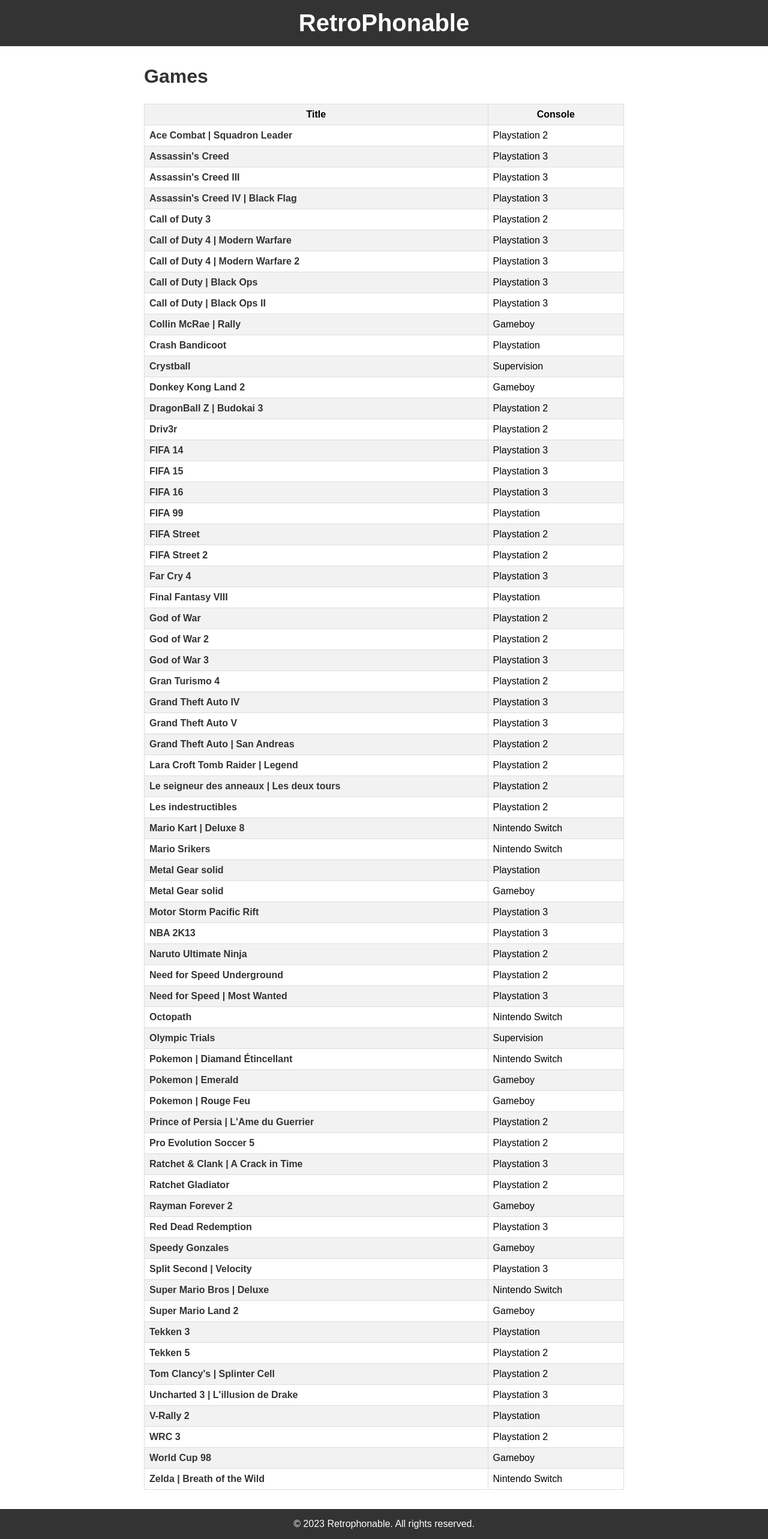
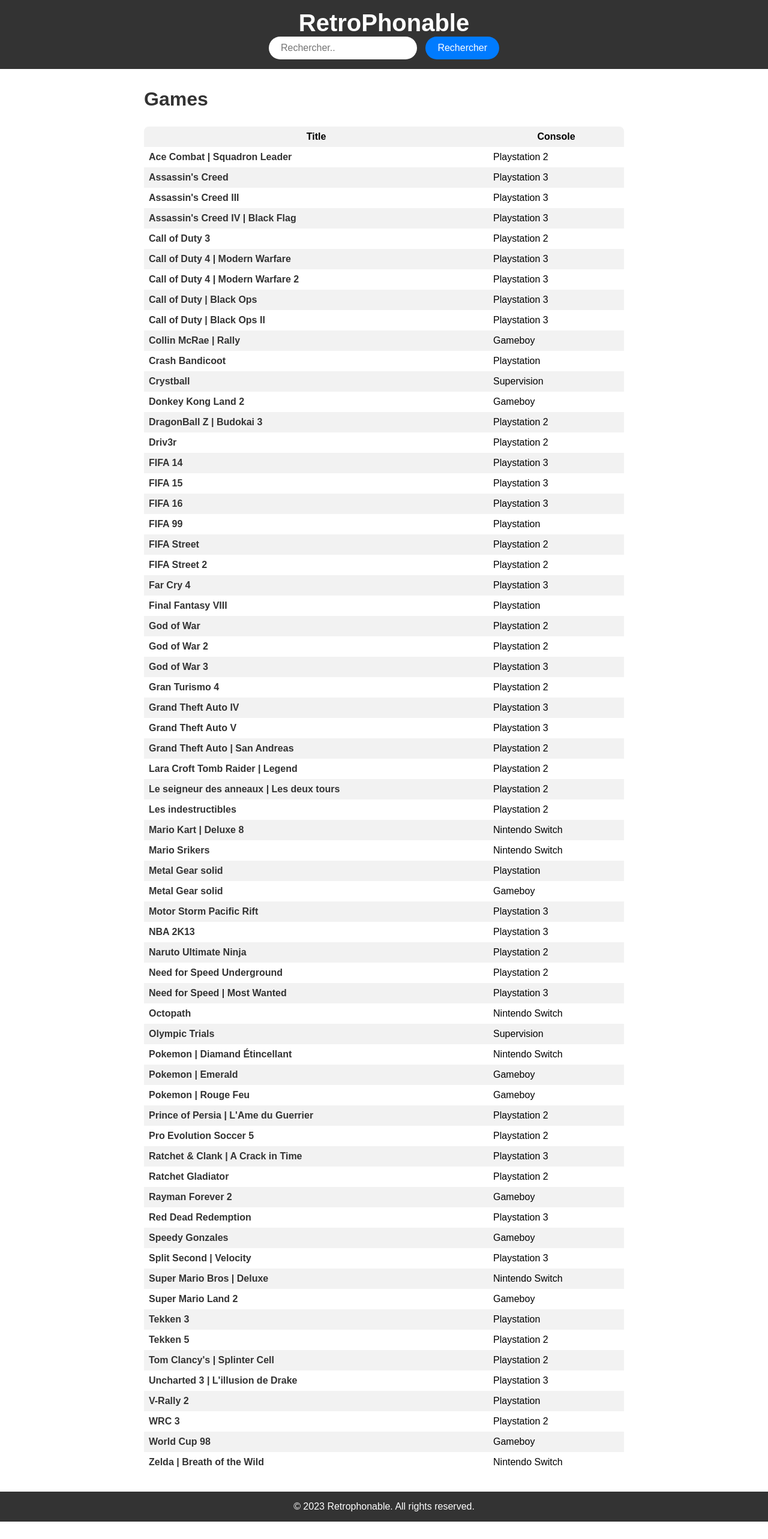
Before and after one commit to MazePaul/RetroPhonable, a Django app: page /library/ in a window 1280 px wide. Shown: the whole page at 60% size. After the commit the page ends 2537 px from the top, so only its background shows below. Run offline with Django 4.2, Linux system fonts and the light colour scheme; data comes from the database, SQL or seed files in the repository.

Commit message:
Ajout de la fonction recherche

```diff
--- a/Retrophonable/Retrophonable/urls.py
+++ b/Retrophonable/Retrophonable/urls.py
@@ -16,5 +16,5 @@ from django.urls import path, include
 
 urlpatterns = [
     path('admin/', admin.site.urls),
-    path("library/", include("library.urls")),
+    path("library/", include("library.urls", namespace='library')),
 ]
--- a/Retrophonable/library/templates/library/index.html
+++ b/Retrophonable/library/templates/library/index.html
@@ -63,7 +63,7 @@
     th, td {
       text-align: left;
       padding: 8px;
-      border: 1px solid #ddd;
+      #border: 1px solid #ddd;
     }
 
     th {
@@ -73,6 +73,19 @@
 
     tr:nth-child(even) {
       background-color: #f2f2f2;
+    }
+
+    tr:first-child th:first-child {
+        border-top-left-radius: 8px;
+    }
+    tr:first-child th:last-child {
+        border-top-right-radius: 8px;
+    }
+    tr:last-child td:first-child {
+        border-bottom-left-radius: 8px;
+    }
+    tr:last-child td:last-child {
+        border-bottom-right-radius: 8px;
     }
 
     /* Media queries */
@@ -96,11 +109,43 @@
         font-size: 0.9em;
       }
     }
+
+    #searchbar
+    .search-box {
+      display: flex;
+      justify-content: center;
+      align-items: center;
+    }
+
+    .search-box input[type="text"] {
+      border: none;
+      border-radius: 20px;
+      padding: 10px 20px;
+      font-size: 16px;
+      margin-right: 10px;
+    }
+
+    .search-box button[type="submit"] {
+      border: none;
+      border-radius: 20px;
+      padding: 10px 20px;
+      font-size: 16px;
+      background-color: #007bff;
+      color: #fff;
+      cursor: pointer;
+    }
   </style>
 </head>
 <body>
   <header>
     <h1>RetroPhonable</h1>
+    <div class="search-box">
+      <form method="POST" action="{% url 'library:ButtonSearch' %}">
+        {% csrf_token %}
+        <input type="text" placeholder="Rechercher.." name="search_query" value="{{ search_query }}">
+        <button type="submit" name="recherche">Rechercher</button>
+      </form>
+    </div>
   </header>
 
   <main>
--- a/Retrophonable/library/urls.py
+++ b/Retrophonable/library/urls.py
@@ -1,8 +1,11 @@
 from django.urls import path
+from . import views
+from .views import ButtonSearch
 
-from . import views
+app_name='library'
 
 urlpatterns = [
     path("", views.GameListView, name="gamelist"),
+    path('search/', ButtonSearch, name='ButtonSearch'),
     path("<int:game_id>", views.GameDetailView, name="gamedetails"),
 ]
--- a/Retrophonable/library/views.py
+++ b/Retrophonable/library/views.py
@@ -1,9 +1,9 @@
 from django.shortcuts import get_object_or_404, render
-from django.http import Http404
+from django.contrib import messages
 from .models import Game
 
 def GameListView(request):
-    #appel API pour lister l'ensemble des jeux vidéos
+    #appel API pour lister l'ensemble des jeux vidéosw
     games = Game.objects.order_by("title_text")
 
     # The context is a dictionary mapping template variable names to Python objects.
@@ -16,3 +16,11 @@ def GameListView(request):
 def GameDetailView(request, game_id):
     game = get_object_or_404(Game, pk=game_id)
     return render(request, "library/detail.html", {"game":game})
+
+def ButtonSearch(request):
+    if request.method == "POST":
+        #if "recherche" in request.POST:
+        search_query = request.POST.get('search_query', '')
+        games = Game.objects.filter(title_text__icontains=search_query)
+        context = {"games": games, "search_query": search_query}
+        return render(request, 'library/index.html', context)
```
Also changed, not shown: Retrophonable/library/templates/library/detail.html (+46 -1 lines).
